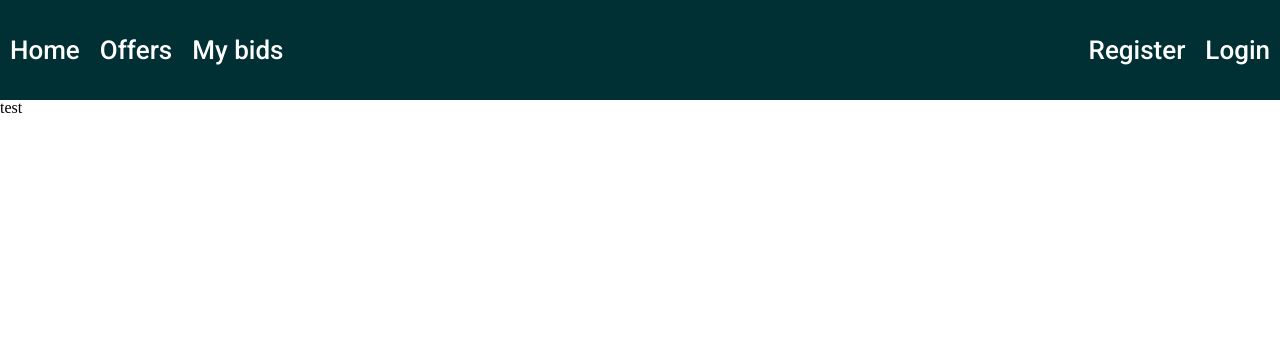
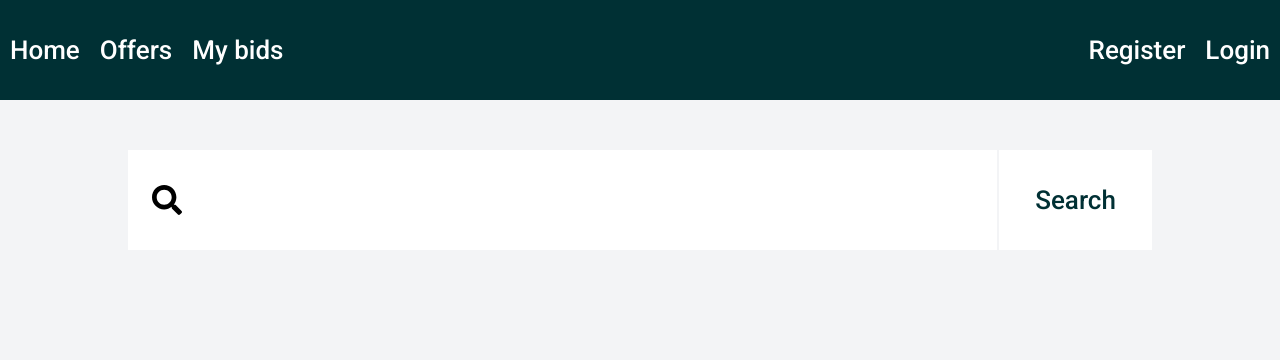
Before and after one commit to Peter-Andonov/Bidster, a Django app: page / in a window 1280 px wide. Shown: the top 360 px of the page. Run offline with Django 3.2, Linux system fonts and the light colour scheme.

Commit message:
added search component

```diff
--- a/bidster/static/css/01.Settings/index.css
+++ b/bidster/static/css/01.Settings/index.css
@@ -1,6 +1,8 @@
 :root{
     --text-color-default: #FFFFFF;
+    --bg-color-default: #FFFFFF;
     --text-font-primary: 'Roboto', sans-serif;
 
+    --bg-color-body: #f3f4f6;
     --bg-color-header: #003034;
 }
--- a/bidster/static/css/04.Elements/index.css
+++ b/bidster/static/css/04.Elements/index.css
@@ -1,4 +1,8 @@
 @import url("../01.Settings/index.css");
+
+body {
+    background-color: var(--bg-color-body);
+}
 
 a {
     text-decoration: none;
@@ -6,3 +10,16 @@ a {
     font-family: var(--text-font-primary);
     font-size: 26px;
 }
+
+input {
+    box-sizing: border-box;
+}
+
+button {
+    margin: 0;
+    padding: 0;
+}
+
+button:focus, textarea:focus, input:focus{
+    outline: none;
+}
--- a/bidster/static/css/05.Objects/index.css
+++ b/bidster/static/css/05.Objects/index.css
@@ -3,3 +3,9 @@
     flex-direction: row;
     align-items: center;
 }
+
+.list-ver {
+    display: flex;
+    flex-direction: column;
+    align-items: center;
+}
--- a/bidster/static/css/06.Components/index.css
+++ b/bidster/static/css/06.Components/index.css
@@ -1,5 +1,6 @@
 @import url("../01.Settings/index.css");
 
+/* Header stuff */
 .header {
     background-color: var(--bg-color-header);
     height: 100px;
@@ -23,3 +24,50 @@
     height: 100%;
     align-items: center;
 }
+
+/* Search stuff */
+
+.vertical-spacer {
+    margin: 50px 0;
+}
+
+.search-wrapper {
+    background-color: var(--bg-color-default);
+    height: 100px;
+    width: 80%;
+}
+
+.search__icon-container {
+    height: 100%;
+    width: 100px;
+    display: flex;
+    flex-direction: row;
+    align-items: center;
+    justify-content: center;
+}
+
+.search__input {
+    height: 100%;
+    width: 100%;
+    border: none;
+    font-family: var(--text-font-primary);
+    font-size: 26px;
+}
+
+.search__submit {
+    height: 100%;
+    width: 200px;
+    border: none;
+    color: var(--bg-color-header);
+    background-color: var(--bg-color-default);
+    font-family: var(--text-font-primary);
+    font-size: 26px;
+    border-left: 2px solid;
+    border-color: var(--bg-color-body);
+}
+
+.search__submit:hover {
+    color: var(--bg-color-default);
+    background-color: var(--bg-color-header);
+    cursor: pointer;
+}
--- a/bidster/templates/app/index.html
+++ b/bidster/templates/app/index.html
@@ -1,5 +1,7 @@
 {% extends 'base.html' %}
 
 {% block page_content %}
-<div>test</div>
+<div class="list-ver">
+    {% include 'partials/search.html' %}
+</div>
 {% endblock page_content %}
--- /dev/null
+++ b/bidster/templates/partials/search.html
@@ -0,0 +1,8 @@
+{% load static %}
+<form class="search-wrapper list-hor vertical-spacer">
+    <div class="search__icon-container">
+        <img height="30px" src="{% static 'icons/search.svg' %}" />
+    </div>
+    <input class="search__input" type="text">
+    <button class="search__submit" type="submit">Search</button>
+</form>
```
Also changed, not shown: bidster/static/icons/search.svg (added).
